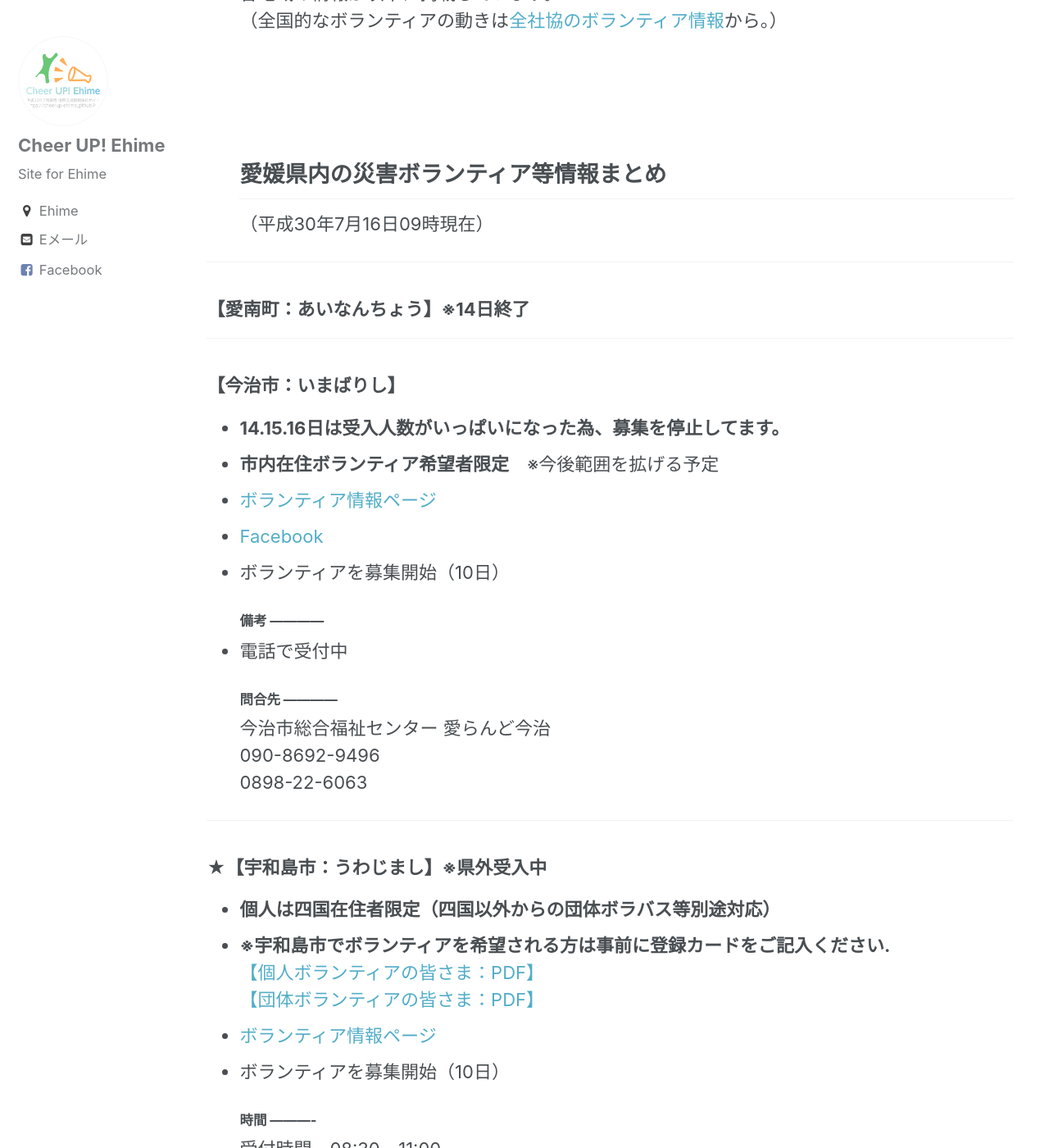
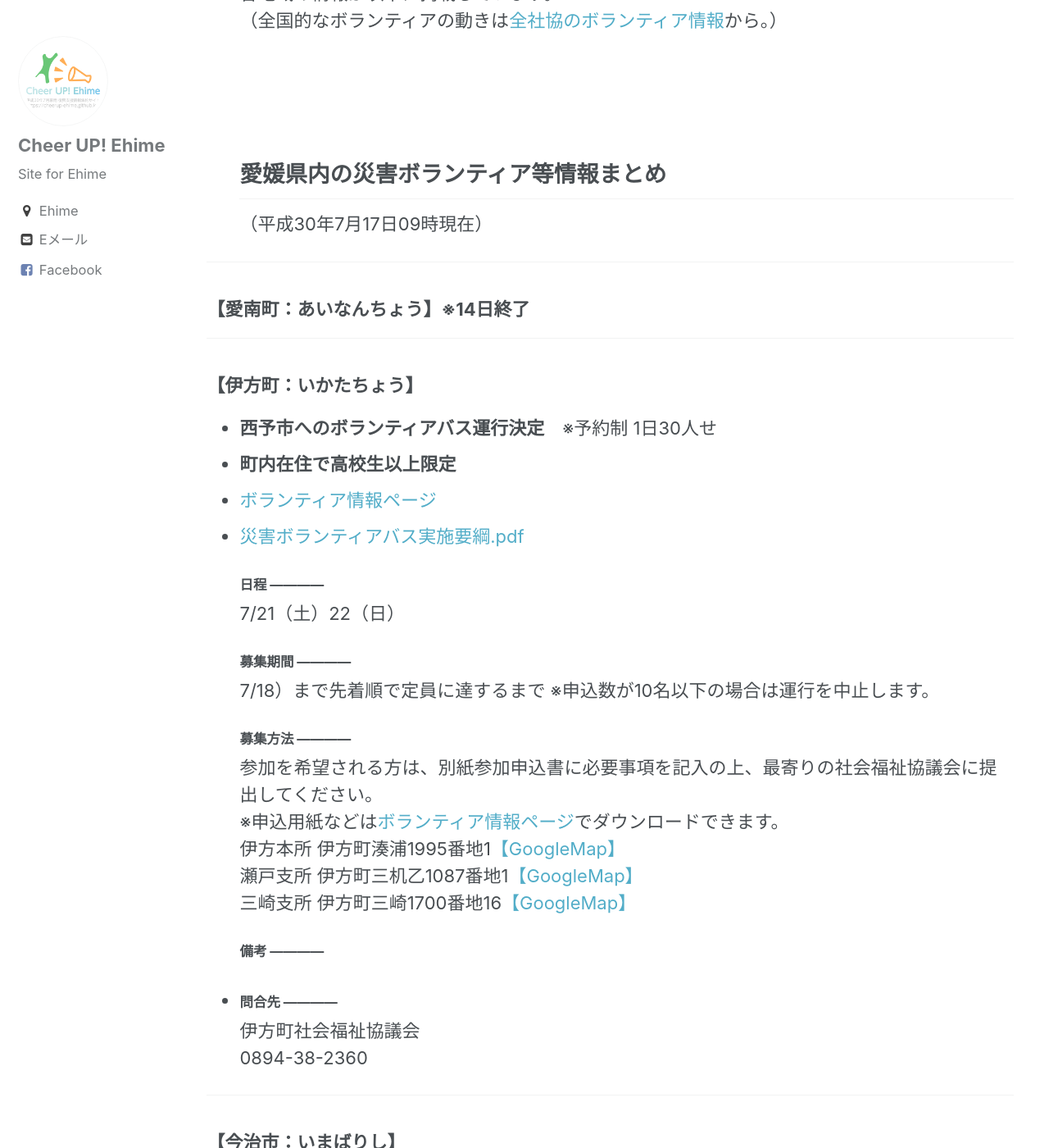
Before and after one commit to cheerup-ehime/cheerup-ehime.github.io, a Jekyll site: the page built from _pages/volunteer.md, in a window 1280 px wide and 1400 px high, scrolled down 2867 px. Shown: the whole window at 82% size. Built offline with Jekyll 4.4.1, drawn with Linux system fonts in a browser that asks for light colours; comment, search, counter and statistics services are not loaded.

Commit message:
伊方町　追記

```diff
--- a/_pages/volunteer.md
+++ b/_pages/volunteer.md
@@ -48,13 +48,38 @@ last_modified_at: 2018-07-16 09:35:00
 （全国的なボランティアの動きは[全社協のボランティア情報](https://www.saigaivc.com/)から。）
 <br><br><br><br>
 ## 愛媛県内の災害ボランティア等情報まとめ
-（平成30年7月16日09時現在）
+（平成30年7月17日09時現在）
 
 ---
 
 ### 【愛南町：あいなんちょう】※14日終了
 
 ---
+
+
+### 【伊方町：いかたちょう】
+- **西予市へのボランティアバス運行決定**　※予約制 1日30人せ
+- **町内在住で高校生以上限定**
+- [ボランティア情報ページ](http://www.shakyo.or.jp/hp/index.php?s=1487)
+- [災害ボランティアバス実施要綱.pdf](http://www.shakyo.or.jp/hp/news/download.php?s=1487&a=18167)
+#### 日程 ------------
+7/21（土）22（日）
+#### 募集期間 ------------
+7/18）まで先着順で定員に達するまで
+※申込数が10名以下の場合は運行を中止します。
+#### 募集方法 ------------
+参加を希望される方は、別紙参加申込書に必要事項を記入の上、最寄りの社会福祉協議会に提出してください。<br>
+※申込用紙などは[ボランティア情報ページ](http://www.shakyo.or.jp/hp/index.php?s=1487)でダウンロードできます。<br>
+伊方本所 伊方町湊浦1995番地1[【GoogleMap】](https://goo.gl/maps/WE5KsD6Szxk) <br>
+瀬戸支所 伊方町三机乙1087番地1[【GoogleMap】](https://goo.gl/maps/Kwb4DnxJJYv) <br>
+三崎支所 伊方町三崎1700番地16[【GoogleMap】](https://goo.gl/maps/QrnxjFbaf3m)
+#### 備考 ------------
+-
+#### 問合先 ------------
+伊方町社会福祉協議会<br>0894-38-2360
+
+---
+
 
 ### 【今治市：いまばりし】
 - **14.15.16日は受入人数がいっぱいになった為、募集を停止してます。**
```
